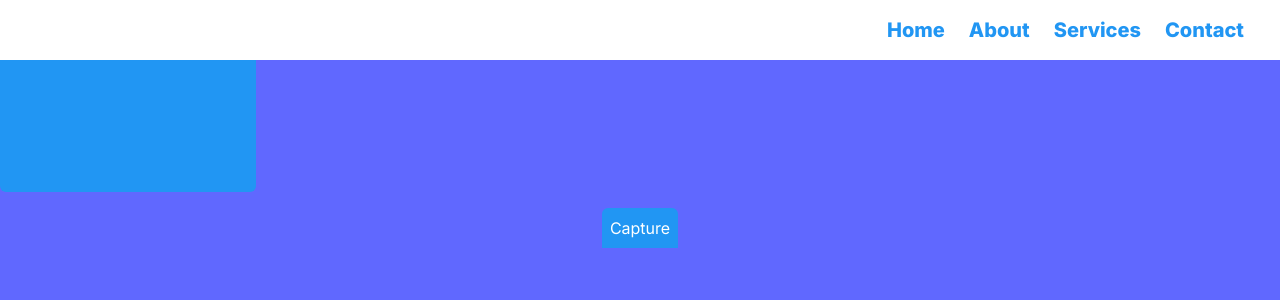
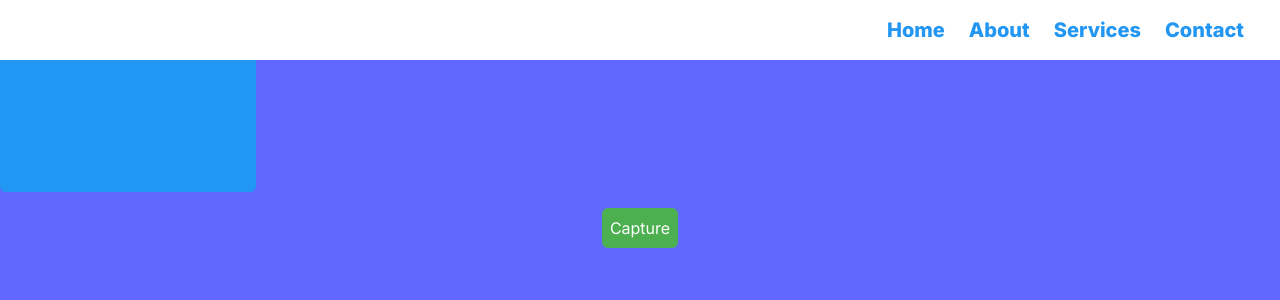
Before and after one commit to hubertproject/Ai-Object-Capture, a React (Vite) app: page / in a window 1280 px wide. Shown: the top 300 px of the page. Built offline with nearby package versions, Linux system fonts and the light colour scheme.

Commit message:
changes in the camera function

```diff
--- a/src/components/Home.jsx
+++ b/src/components/Home.jsx
@@ -47,7 +47,7 @@ const Home = () => {
         <canvas ref={canvasRef} className="absolute top-0 left-0 w-full h-full" style={{ borderRadius: 'inherit' }}></canvas>
       </div>
       <video ref={videoRef} className="hidden"></video>
-      <CaptureButton onCapture={takeSnapshot} />
+      <CaptureButton onCapture={handleCapture} />
     </div>
   );
 };
--- a/src/components/layout/CaptureButton.jsx
+++ b/src/components/layout/CaptureButton.jsx
@@ -1,9 +1,12 @@
- // src/components/CaptureButton.jsx
+ // CaptureButton.jsx
 import React from 'react';
 
 const CaptureButton = ({ onCapture }) => {
   return (
-    <button onClick={onCapture} className="bg-blue-500 text-white p-2 rounded-md rounded-b-none">
+    <button
+      className="bg-green-500 rounded-md p-2 text-white"
+      onClick={onCapture}
+    >
       Capture
     </button>
   );
```
